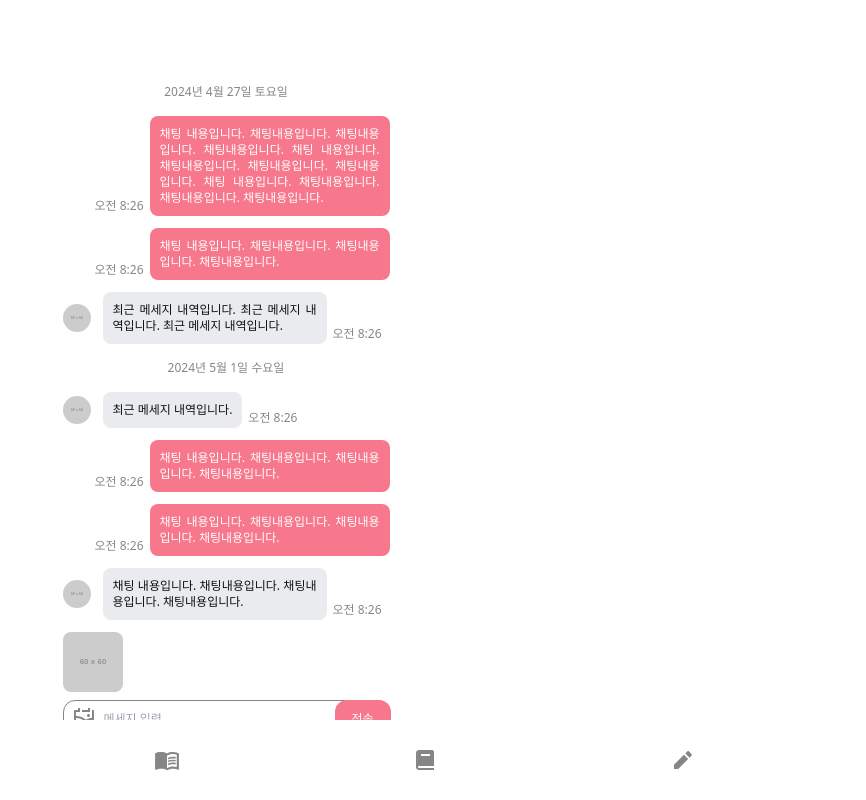
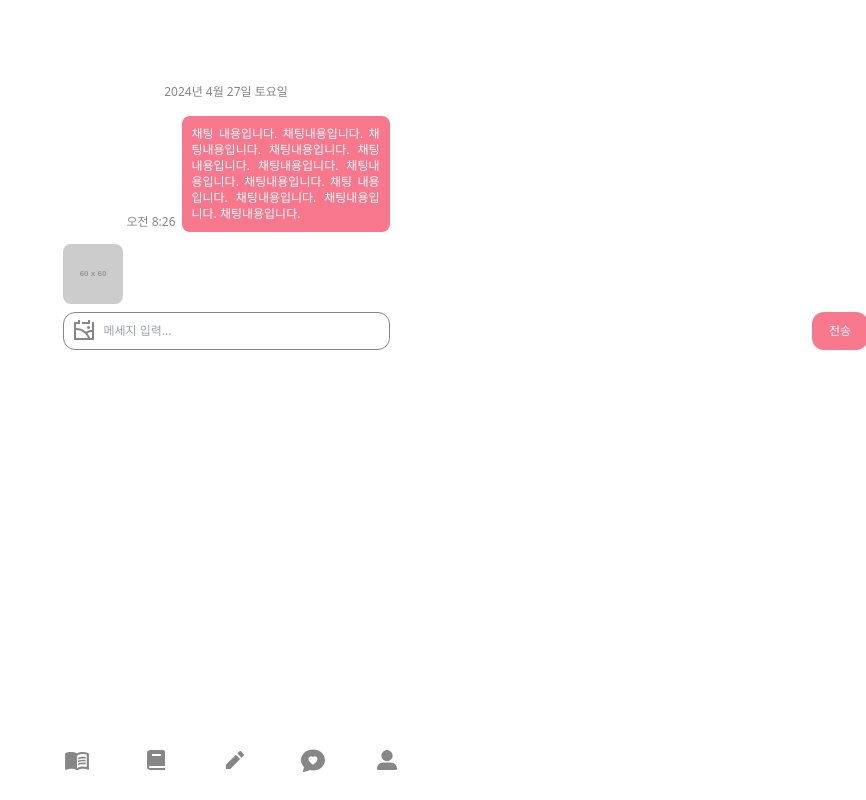
Before and after one commit to pbk95120/Yeonda, a React (Vite) app in the folder frontend/: page /chat/1 in a window 1280 px wide. Shown: the whole page, without its empty margins (414-1280 px from the left). Built offline with nearby package versions, Linux system fonts and the light colour scheme; a web font is replaced by a local one.

Commit message:
[Refactor] edit chat text size and style

```diff
--- a/frontend/src/components/chat/ChatList.tsx
+++ b/frontend/src/components/chat/ChatList.tsx
@@ -13,7 +13,7 @@ const ChatList = ({ id, nickName, message, pendingRead }: ChatListProps) => {
   };
 
   return (
-    <div className='flex items-center mx-3.5 mb-4 hover:cursor-pointer hover:opacity-20' onClick={handleClick}>
+    <div className='flex items-center mx-3.5 mb-4 hover:cursor-pointer hover:bg-lightgray/10' onClick={handleClick}>
       <Profile className='w-14 h-14 mr-2' />
       <div className='w-full text-sm truncate flex flex-col'>
         <p className={`mb-1 ${pendingRead ? 'font-bold' : ''}`}>{nickName}</p>
--- a/frontend/src/components/chat/ChatTextarea.tsx
+++ b/frontend/src/components/chat/ChatTextarea.tsx
@@ -20,10 +20,7 @@ const ChatTextarea = () => {
             className='w-8/12 h[2.25rem] text-xs resize-none focus:outline-none focus:ring-0 overflow-hidden'
             placeholder='메세지 입력...'
           ></textarea>
-          <button
-            type='submit'
-            className='absolute -right-0.5 z-10 w-14 h-[2.4rem] bg-pastelred text-white text-xs rounded-xl'
-          >
+          <button type='submit' className='fixed -right-0.5 w-14 h-[2.4rem] bg-pastelred text-white text-xs rounded-xl'>
             전송
           </button>
         </div>
--- a/frontend/src/components/chat/MyChatBubble.tsx
+++ b/frontend/src/components/chat/MyChatBubble.tsx
@@ -9,7 +9,7 @@ const MyChatBubble = ({ message, sendAt, showDate }: ChatMessageProps) => {
     <div>
       {showDate && <p className='text-gray text-xs text-center mb-3 py-1'>{formatToKoreaDate(sendAt)}</p>}
       <div className='flex flex-row-reverse	items-end mr-6 mb-3'>
-        <div className='flex bg-pastelred rounded-lg ml-1.5 px-2.5 py-2.5 max-w-60'>
+        <div className='flex bg-pastelred rounded-lg ml-1.5 px-2.5 py-2.5 max-w-52'>
           <p className='text-white text-xs text-justify'>{message}</p>
         </div>
         <p className='text-gray text-xs mb-0.5'>{formatToKoreaTime(sendAt)}</p>
--- a/frontend/src/components/chat/ReceiveChatBubble.tsx
+++ b/frontend/src/components/chat/ReceiveChatBubble.tsx
@@ -11,7 +11,7 @@ const ReceiveChatBubble = ({ message, sendAt, showDate }: ChatMessageProps) => {
       <div className='flex items-end mb-3 ml-6'>
         <div className='flex items-center'>
           <img src={'https://placehold.co/60x60'} alt='Thumbnail' className='w-7 h-7 rounded-full mr-3' />
-          <div className='flex bg-chatgray rounded-lg px-2.5 py-2.5 max-w-56'>
+          <div className='flex bg-chatgray rounded-lg px-2.5 py-2.5 max-w-44'>
             <p className='text-black text-xs text-justify'>{message}</p>
           </div>
         </div>
--- a/frontend/src/components/common/MainFooter.tsx
+++ b/frontend/src/components/common/MainFooter.tsx
@@ -11,7 +11,7 @@ import { Link } from 'react-router-dom';
 const MainFooter = () => {
   return (
     <>
-      <div id='tab container' className='flex justify-around items-center w-full h-20 fixed bottom-0 '>
+      <div id='tab container' className='flex justify-around items-center w-full h-20 fixed bottom-0 max-w-sm'>
         <Link to='/mydiary'>
           <MdOutlineMenuBook className='fill-gray hover:fill-pastelred w-[26px] h-[26px]' />
         </Link>
--- a/frontend/src/layout/Layout.tsx
+++ b/frontend/src/layout/Layout.tsx
@@ -30,7 +30,7 @@ const Layout = ({
   list,
 }: LayoutProps) => {
   return (
-    <main className='font-sans w-full mx-auto max-w-screen-sm'>
+    <main className='font-sans w-full h-screen mx-auto max-w-screen-sm'>
       {showHeader && (
         <MainHeader
           value={value}
@@ -42,7 +42,7 @@ const Layout = ({
           list={list}
         />
       )}
-      <div className='max-h-content overflow-auto'>{children}</div>
+      <div className='h-screen max-h-content overflow-auto'>{children}</div>
       {showFooter && <MainFooter />}
     </main>
   );
--- a/frontend/src/pages/ChatDetailPage.tsx
+++ b/frontend/src/pages/ChatDetailPage.tsx
@@ -12,42 +12,6 @@ const ChatDetailPage = () => {
       message:
         '채팅 내용입니다. 채팅내용입니다. 채팅내용입니다. 채팅내용입니다. 채팅 내용입니다. 채팅내용입니다. 채팅내용입니다. 채팅내용입니다. 채팅 내용입니다. 채팅내용입니다. 채팅내용입니다. 채팅내용입니다.',
       send_at: '2024-04-27T08:26:49',
-    },
-    {
-      id: 2,
-      nickname: 'UserName',
-      message: '채팅 내용입니다. 채팅내용입니다. 채팅내용입니다. 채팅내용입니다.',
-      send_at: '2024-04-27T08:26:50',
-    },
-    {
-      id: 3,
-      nickname: 'nickname',
-      message: '최근 메세지 내역입니다. 최근 메세지 내역입니다. 최근 메세지 내역입니다.',
-      send_at: '2024-04-27T08:26:49',
-    },
-    {
-      id: 4,
-      nickname: 'nickname',
-      message: '최근 메세지 내역입니다.',
-      send_at: '2024-05-01T08:26:49',
-    },
-    {
-      id: 5,
-      nickname: 'UserName',
-      message: '채팅 내용입니다. 채팅내용입니다. 채팅내용입니다. 채팅내용입니다.',
-      send_at: '2024-05-01T08:26:50',
-    },
-    {
-      id: 6,
-      nickname: 'UserName',
-      message: '채팅 내용입니다. 채팅내용입니다. 채팅내용입니다. 채팅내용입니다.',
-      send_at: '2024-05-01T08:26:51',
-    },
-    {
-      id: 7,
-      nickname: 'nickName',
-      message: '채팅 내용입니다. 채팅내용입니다. 채팅내용입니다. 채팅내용입니다.',
-      send_at: '2024-05-01T08:26:51',
     },
   ];
 
```
